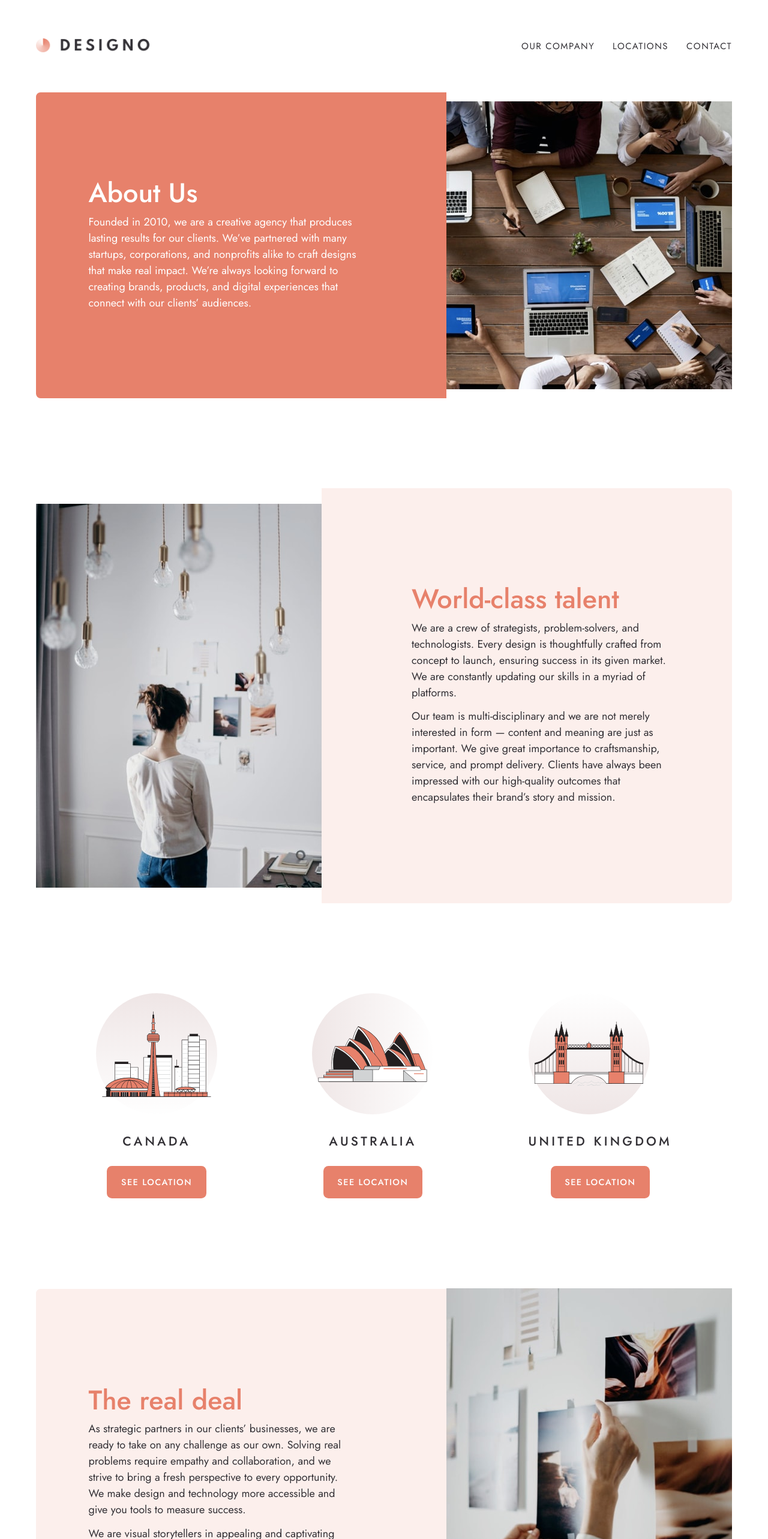
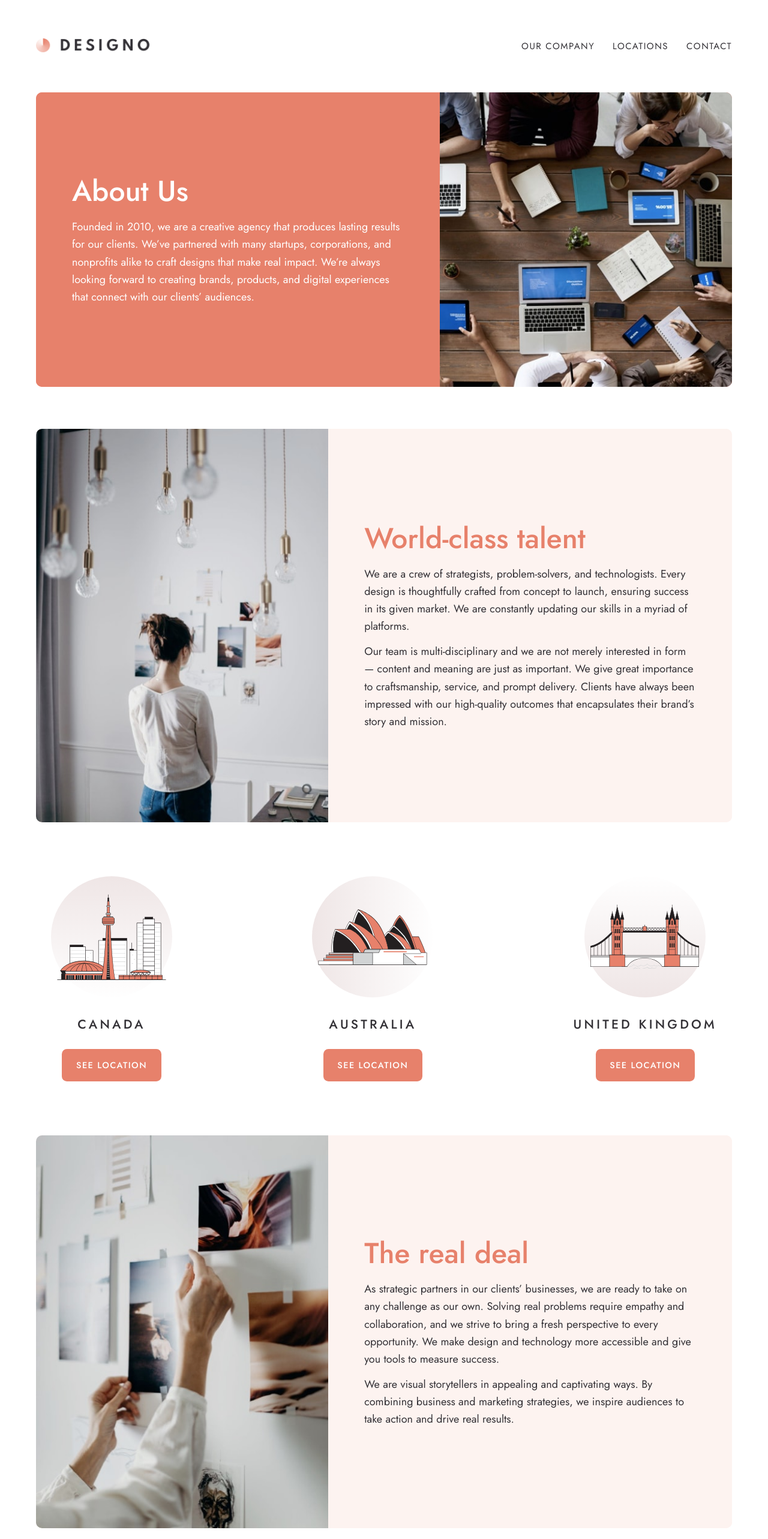
Before and after one commit to Bolazcoding/designo-website, a Next.js app: page /about in a window 1280 px wide. Shown: the top 2566 px of the page at 60% size. Built offline with nearby package versions, Linux system fonts and the light colour scheme.

Commit message:
aboutpage responsive done

```diff
--- a/app/_components/AboutDeal.tsx
+++ b/app/_components/AboutDeal.tsx
@@ -3,23 +3,41 @@ import AboutDealImage from "@/public/about/desktop/image-real-deal.jpg";
 
 function AboutDeal() {
   return (
-    <section className="flex items-center mt-60 mx-[6rem]">
-      <div className="bg-tertiary/30 rounded-l-xl py-65 pl-35 pr-60">
-        <h1 className="text-primary text-7xl font-medium">The real deal</h1>
-        <p className="text-secondary text-[1.8rem] mt-5">
+    <section className="flex mx-[6rem] flex-col overflow-hidden max-md:w-full max-md:max-w-[111rem] max-md:mx-auto bg-[#fdf3f0] sm:mt-24 md:mt-28 md:rounded-2xl lg:flex-row">
+      <picture className="block w-full lg:w-[42%]">
+        <source
+          media="(max-width: 767px)"
+          srcSet="/about/mobile/image-real-deal.jpg"
+        />
+        <source
+          media="(max-width: 1023px)"
+          srcSet="/about/tablet/image-real-deal.jpg"
+        />
+        <Image
+          src={AboutDealImage}
+          alt="Designo team planning a project together"
+          quality={100}
+          className="h-full w-full object-cover"
+          sizes="(max-width: 1023px) 100vw, 47rem"
+        />
+      </picture>
+      <div className="bg-[#fdf3f0] px-6 py-16 text-center sm:px-16 sm:py-20 lg:flex lg:w-[58%] lg:flex-col lg:justify-center lg:px-24 lg:py-24 lg:text-left">
+        <h2 className="text-[3.2rem] font-medium leading-tight text-primary sm:text-[4.8rem]">
+          The real deal
+        </h2>
+        <p className="mt-6 text-[1.6rem] leading-relaxed text-secondary sm:text-[1.8rem]">
           As strategic partners in our clients’ businesses, we are ready to take
           on any challenge as our own. Solving real problems require empathy and
           collaboration, and we strive to bring a fresh perspective to every
           opportunity. We make design and technology more accessible and give
           you tools to measure success.
         </p>
-        <p className="text-secondary text-[1.8rem] mt-5">
+        <p className="mt-5 text-[1.6rem] leading-relaxed text-secondary sm:text-[1.8rem]">
           We are visual storytellers in appealing and captivating ways. By
           combining business and marketing strategies, we inspire audiences to
           take action and drive real results.
         </p>
       </div>
-      <Image src={AboutDealImage} alt="About Deal Image" quality={100} />
     </section>
   );
 }
--- a/app/_components/AboutHero.tsx
+++ b/app/_components/AboutHero.tsx
@@ -3,10 +3,12 @@ import AboutHeroImage from "@/public/about/desktop/image-about-hero.jpg";
 
 function AboutHero() {
   return (
-    <section className="flex items-center mx-[6rem]">
-      <div className="bg-primary rounded-l-xl py-58 pl-35 pr-60">
-        <h1 className="text-white text-7xl font-medium">About Us</h1>
-        <p className="text-white text-[1.8rem] mt-5">
+    <section className="flex mx-[6rem] flex-col overflow-hidden bg-primary max-md:w-full max-md:max-w-[111rem] max-md:mx-auto md:rounded-2xl lg:flex-row">
+      <div className="order-2 bg-primary px-6 py-16 text-center sm:px-16 sm:py-20 lg:order-1 lg:flex lg:w-[58%] lg:flex-col lg:justify-center lg:px-24 lg:py-24 lg:text-left">
+        <h1 className="text-[3.2rem] font-medium leading-tight text-white sm:text-[4.8rem]">
+          About Us
+        </h1>
+        <p className="mt-6 text-[1.6rem] leading-relaxed text-white sm:text-[1.8rem]">
           Founded in 2010, we are a creative agency that produces lasting
           results for our clients. We’ve partnered with many startups,
           corporations, and nonprofits alike to craft designs that make real
@@ -14,7 +16,23 @@ function AboutHero() {
           digital experiences that connect with our clients’ audiences.
         </p>
       </div>
-      <Image src={AboutHeroImage} alt="About Hero Image" quality={100} />
+      <picture className="order-1 block w-full lg:order-2 lg:w-[42%]">
+        <source
+          media="(max-width: 767px)"
+          srcSet="/about/mobile/image-about-hero.jpg"
+        />
+        <source
+          media="(max-width: 1023px)"
+          srcSet="/about/tablet/image-about-hero.jpg"
+        />
+        <Image
+          src={AboutHeroImage}
+          alt="Designo creative team collaborating"
+          quality={100}
+          className="h-full w-full object-cover"
+          sizes="(max-width: 767px) 100vw, (max-width: 1023px) 100vw, 47rem"
+        />
+      </picture>
     </section>
   );
 }
--- a/app/_components/AboutLocation.tsx
+++ b/app/_components/AboutLocation.tsx
@@ -6,8 +6,8 @@ import Cta from "./Cta";
 
 function AboutLocation() {
   return (
-    <section className="flex justify-between mt-60 mb-60 mx-[16rem]">
-      <div className="text-center">
+    <section className="my-20 flex mx-[6rem] flex-col overflow-hidden max-md:w-full max-md:max-w-[111rem] max-md:mx-auto items-center gap-14 px-6 sm:my-24 sm:px-10 md:my-28 md:flex-row md:justify-between md:gap-6 lg:my-36">
+      <div className="flex flex-col items-center text-center">
         <Image src={CanadaDesign} alt="Canada Design" quality={100} />
         <p className="text-secondary text-[2.1rem] font-medium tracking-[0.2em] uppercase mt-12">
           Canada
@@ -21,7 +21,7 @@ function AboutLocation() {
           See Location
         </Cta>
       </div>
-      <div className="text-center">
+      <div className="flex flex-col items-center text-center">
         <Image src={AustraliaDesign} alt="Canada Design" quality={100} />
         <p className="text-secondary text-[2.1rem] font-medium tracking-[0.2em] uppercase mt-12">
           Australia
@@ -35,7 +35,7 @@ function AboutLocation() {
           See Location
         </Cta>
       </div>
-      <div className="text-center">
+      <div className="flex flex-col items-center text-center">
         <Image src={UKDesign} alt="Canada Design" quality={100} />
         <p className="text-secondary text-[2.1rem] font-medium tracking-[0.2em] uppercase mt-12">
           United Kingdom
--- a/app/_components/AboutTalent.tsx
+++ b/app/_components/AboutTalent.tsx
@@ -3,18 +3,35 @@ import AboutTalentImage from "@/public/about/desktop/image-world-class-talent.jp
 
 function AboutTalent() {
   return (
-    <section className="flex flex-row-reverse items-center mt-60 mx-[6rem]">
-      <div className="bg-tertiary/30 rounded-r-xl py-65 pr-35 pl-60">
-        <h1 className="text-primary text-7xl font-medium">
+    <section className="flex mx-[6rem] flex-col overflow-hidden max-md:w-full max-md:max-w-[111rem] max-md:mx-auto bg-[#fdf3f0] md:mt-28 md:rounded-2xl lg:flex-row">
+      <picture className="block w-full lg:w-[42%]">
+        <source
+          media="(max-width: 767px)"
+          srcSet="/about/mobile/image-world-class-talent.jpg"
+        />
+        <source
+          media="(max-width: 1023px)"
+          srcSet="/about/tablet/image-world-class-talent.jpg"
+        />
+        <Image
+          src={AboutTalentImage}
+          alt="Designo team members working together"
+          quality={100}
+          className="h-full w-full object-cover"
+          sizes="(max-width: 1023px) 100vw, 47rem"
+        />
+      </picture>
+      <div className="bg-[#fdf3f0] px-6 py-16 text-center sm:px-16 sm:py-20 lg:flex lg:w-[58%] lg:flex-col lg:justify-center lg:px-24 lg:py-24 lg:text-left">
+        <h2 className="text-[3.2rem] font-medium leading-tight text-primary sm:text-[4.8rem]">
           World-class talent
-        </h1>
-        <p className="text-secondary text-[1.8rem] mt-5">
+        </h2>
+        <p className="mt-6 text-[1.6rem] leading-relaxed text-secondary sm:text-[1.8rem]">
           We are a crew of strategists, problem-solvers, and technologists.
           Every design is thoughtfully crafted from concept to launch, ensuring
           success in its given market. We are constantly updating our skills in
           a myriad of platforms.
         </p>
-        <p className="text-secondary text-[1.8rem] mt-5">
+        <p className="mt-5 text-[1.6rem] leading-relaxed text-secondary sm:text-[1.8rem]">
           Our team is multi-disciplinary and we are not merely interested in
           form — content and meaning are just as important. We give great
           importance to craftsmanship, service, and prompt delivery. Clients
@@ -22,7 +39,6 @@ function AboutTalent() {
           encapsulates their brand’s story and mission.
         </p>
       </div>
-      <Image src={AboutTalentImage} alt="About Hero Image" quality={100} />
     </section>
   );
 }
```
